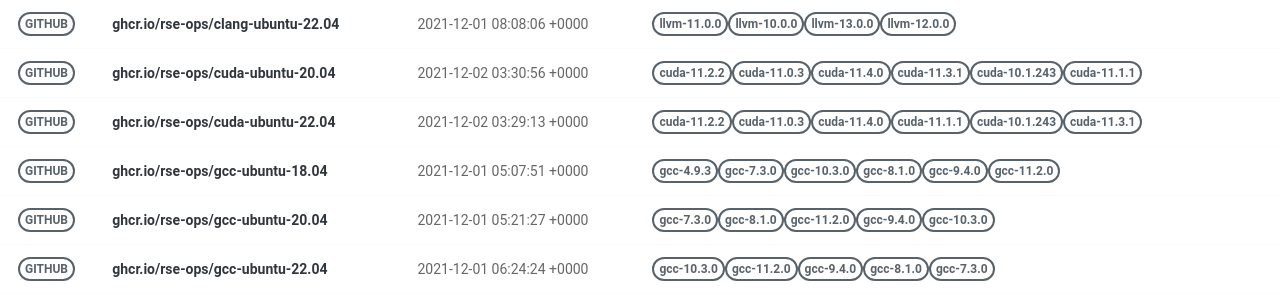
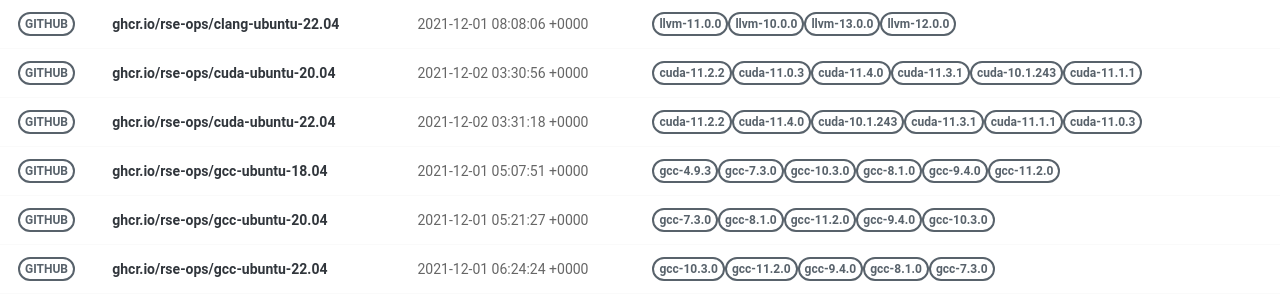
Before and after one commit to rse-ops/docker-images, a Jekyll site: the page built from pages/index.md, in a window 1280 px wide. Shown: the part 228-528 px from the top of the page. Built offline with Jekyll 4.4.1, drawn with Linux system fonts in a browser that asks for light colours; nearby versions of some CDN libraries.

Commit message:
Automated push to update library 2021-12-02

```diff
--- a/_library/ghcr.io-rse-ops-cuda-ubuntu-22.04.md
+++ b/_library/ghcr.io-rse-ops-cuda-ubuntu-22.04.md
@@ -1,7 +1,7 @@
 ---
 layout: container
 name: ghcr.io/rse-ops/cuda-ubuntu-22.04
-updated_at: 2021-12-02 03:29:13.475037
+updated_at: 2021-12-02 03:31:18.887971
 
 
 container_url: https://github.com/orgs/rse-ops/packages/container/package/cuda-ubuntu-22.04
@@ -9,20 +9,20 @@ versions:
  - tag: cuda-11.2.2
    dockerfile: https://github.com/rse-ops/docker-images/blob/main/ubuntu/cuda/Dockerfile
    manifest: https://crane.ggcr.dev/manifest/ghcr.io/rse-ops/cuda-ubuntu-22.04:cuda-11.2.2
- - tag: cuda-11.0.3
-   dockerfile: https://github.com/rse-ops/docker-images/blob/main/ubuntu/cuda/Dockerfile
-   manifest: https://crane.ggcr.dev/manifest/ghcr.io/rse-ops/cuda-ubuntu-22.04:cuda-11.0.3
  - tag: cuda-11.4.0
    dockerfile: https://github.com/rse-ops/docker-images/blob/main/ubuntu/cuda/Dockerfile
    manifest: https://crane.ggcr.dev/manifest/ghcr.io/rse-ops/cuda-ubuntu-22.04:cuda-11.4.0
- - tag: cuda-11.1.1
-   dockerfile: https://github.com/rse-ops/docker-images/blob/main/ubuntu/cuda/Dockerfile
-   manifest: https://crane.ggcr.dev/manifest/ghcr.io/rse-ops/cuda-ubuntu-22.04:cuda-11.1.1
  - tag: cuda-10.1.243
    dockerfile: https://github.com/rse-ops/docker-images/blob/main/ubuntu/cuda/Dockerfile
    manifest: https://crane.ggcr.dev/manifest/ghcr.io/rse-ops/cuda-ubuntu-22.04:cuda-10.1.243
  - tag: cuda-11.3.1
    dockerfile: https://github.com/rse-ops/docker-images/blob/main/ubuntu/cuda/Dockerfile
    manifest: https://crane.ggcr.dev/manifest/ghcr.io/rse-ops/cuda-ubuntu-22.04:cuda-11.3.1
+ - tag: cuda-11.1.1
+   dockerfile: https://github.com/rse-ops/docker-images/blob/main/ubuntu/cuda/Dockerfile
+   manifest: https://crane.ggcr.dev/manifest/ghcr.io/rse-ops/cuda-ubuntu-22.04:cuda-11.1.1
+ - tag: cuda-11.0.3
+   dockerfile: https://github.com/rse-ops/docker-images/blob/main/ubuntu/cuda/Dockerfile
+   manifest: https://crane.ggcr.dev/manifest/ghcr.io/rse-ops/cuda-ubuntu-22.04:cuda-11.0.3
 
 ---
```
